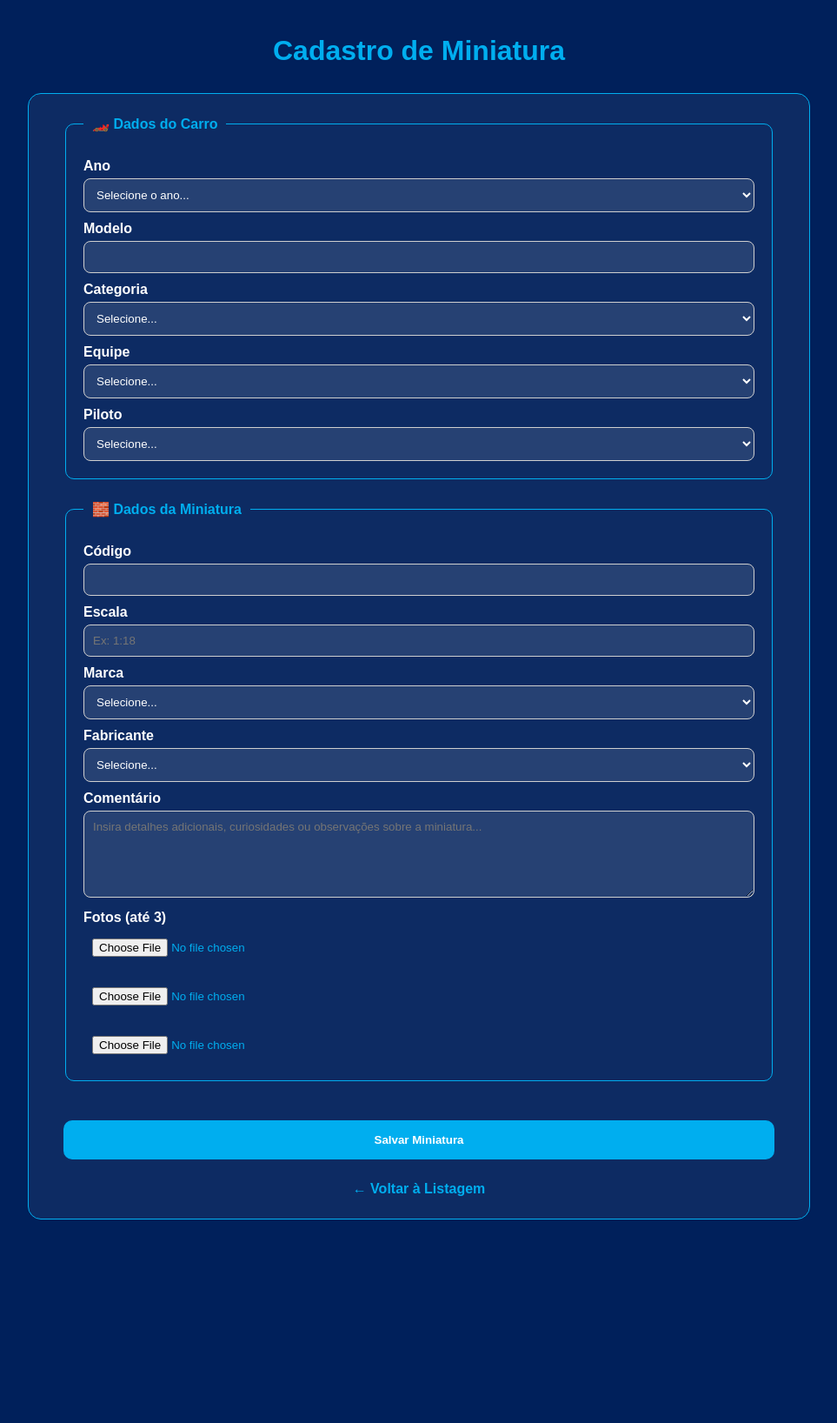
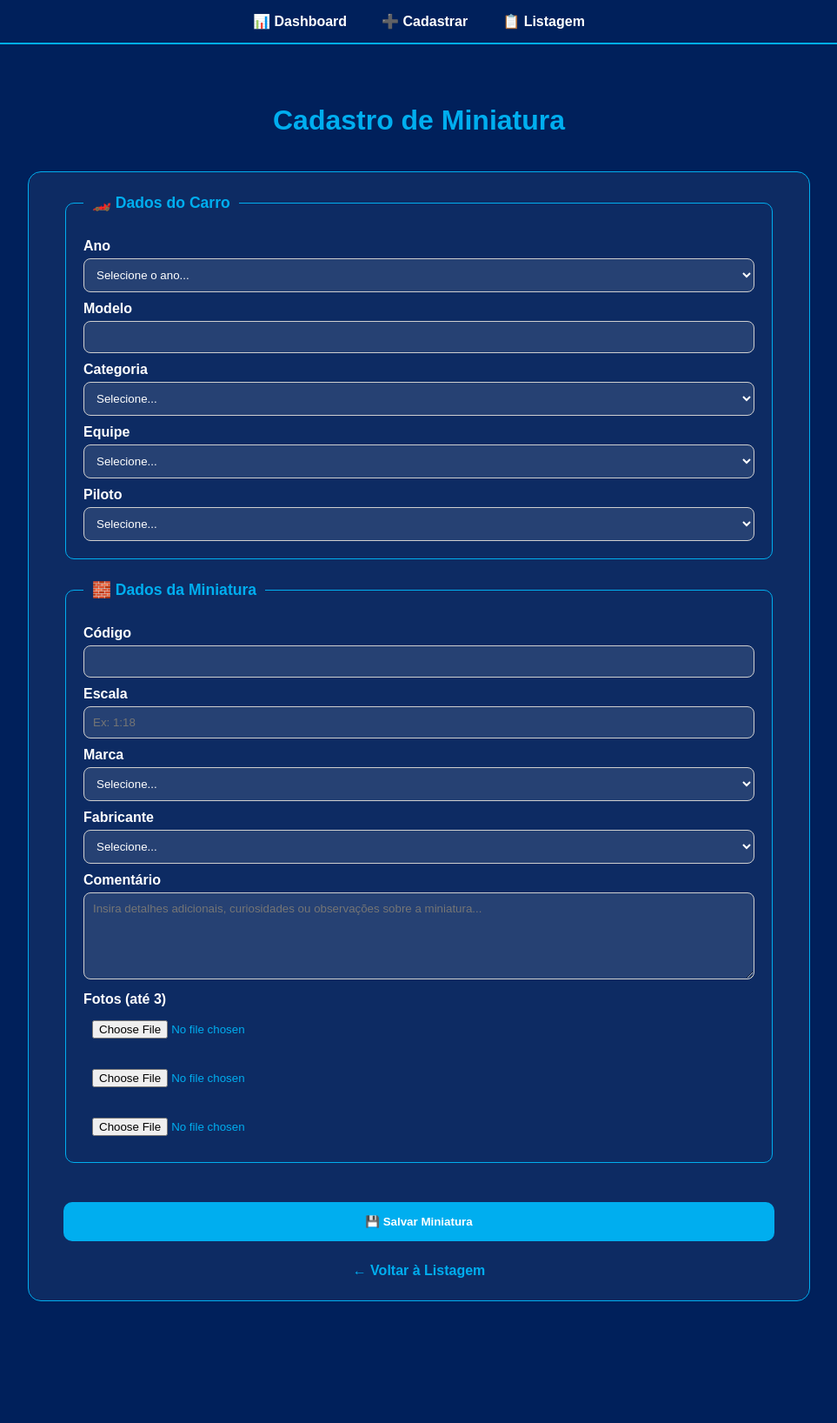
Before and after one commit to marcosgomeszup/rsp-diecast, a PHP site: page /pages/cadastro.php in a window 1280 px wide. Shown: the whole page at 87% size, without its empty margins (158-1121 px from the left). Before the commit the page ends 1402 px from the top, so only its background shows below. Run offline with PHP 8.4, Linux system fonts and the light colour scheme; data that the repository does not hold is empty.

Commit message:
ajuste cadastro

```diff
--- a/public_html/pages/cadastro.php
+++ b/public_html/pages/cadastro.php
@@ -11,7 +11,9 @@ if ($conn->connect_error) {
     die("Falha na conexão: " . $conn->connect_error);
 }
 
-// Busca dados das tabelas auxiliares
+// ===============================
+// BUSCA DE DADOS AUXILIARES
+// ===============================
 $anos = $conn->query("SELECT ano FROM anos ORDER BY ano DESC");
 $categorias = $conn->query("SELECT id, nome FROM categorias ORDER BY nome ASC");
 $equipes = $conn->query("SELECT id, nome FROM equipes ORDER BY nome ASC");
@@ -32,14 +34,40 @@ $fabricantes = $conn->query("SELECT id, nome FROM fabricantes ORDER BY nome ASC"
       --cinza: #CFCFCF;
       --vermelho: #FF6666;
     }
+
     * { box-sizing: border-box; font-family: "Montserrat", sans-serif; }
 
     body {
       background: var(--azul-escuro);
       color: var(--branco);
       margin: 0;
-      padding-bottom: 80px;
+      padding-top: 80px;
+      padding-bottom: 100px;
     }
+
+    /* ===== MENU FIXO ===== */
+    .menu {
+      position: fixed;
+      top: 0;
+      left: 0;
+      width: 100%;
+      background: var(--azul-escuro);
+      border-bottom: 2px solid var(--azul-claro);
+      display: flex;
+      justify-content: center;
+      gap: 40px;
+      padding: 15px 0;
+      z-index: 1000;
+    }
+
+    .menu a {
+      color: var(--branco);
+      text-decoration: none;
+      font-weight: bold;
+      transition: 0.2s;
+    }
+
+    .menu a:hover { color: var(--azul-claro); }
 
     h1 {
       text-align: center;
@@ -49,7 +77,7 @@ $fabricantes = $conn->query("SELECT id, nome FROM fabricantes ORDER BY nome ASC"
 
     form {
       max-width: 900px;
-      margin: 30px auto;
+      margin: 40px auto;
       background: rgba(255,255,255,0.05);
       padding: 25px 40px;
       border-radius: 15px;
@@ -67,6 +95,7 @@ $fabricantes = $conn->query("SELECT id, nome FROM fabricantes ORDER BY nome ASC"
       color: var(--azul-claro);
       font-weight: bold;
       padding: 0 10px;
+      font-size: 1.1rem;
     }
 
     label {
@@ -134,6 +163,13 @@ $fabricantes = $conn->query("SELECT id, nome FROM fabricantes ORDER BY nome ASC"
   </style>
 </head>
 <body>
+
+<!-- ===== MENU FIXO ===== -->
+<nav class="menu">
+  <a href="dashboard.php">📊 Dashboard</a>
+  <a href="cadastro.php">➕ Cadastrar</a>
+  <a href="listar_carros.php">📋 Listagem</a>
+</nav>
 
 <h1>Cadastro de Miniatura</h1>
 
@@ -216,7 +252,7 @@ $fabricantes = $conn->query("SELECT id, nome FROM fabricantes ORDER BY nome ASC"
     </div>
   </fieldset>
 
-  <button type="submit">Salvar Miniatura</button>
+  <button type="submit">💾 Salvar Miniatura</button>
   <a href="listar_carros.php" class="voltar">← Voltar à Listagem</a>
 </form>
 
```
